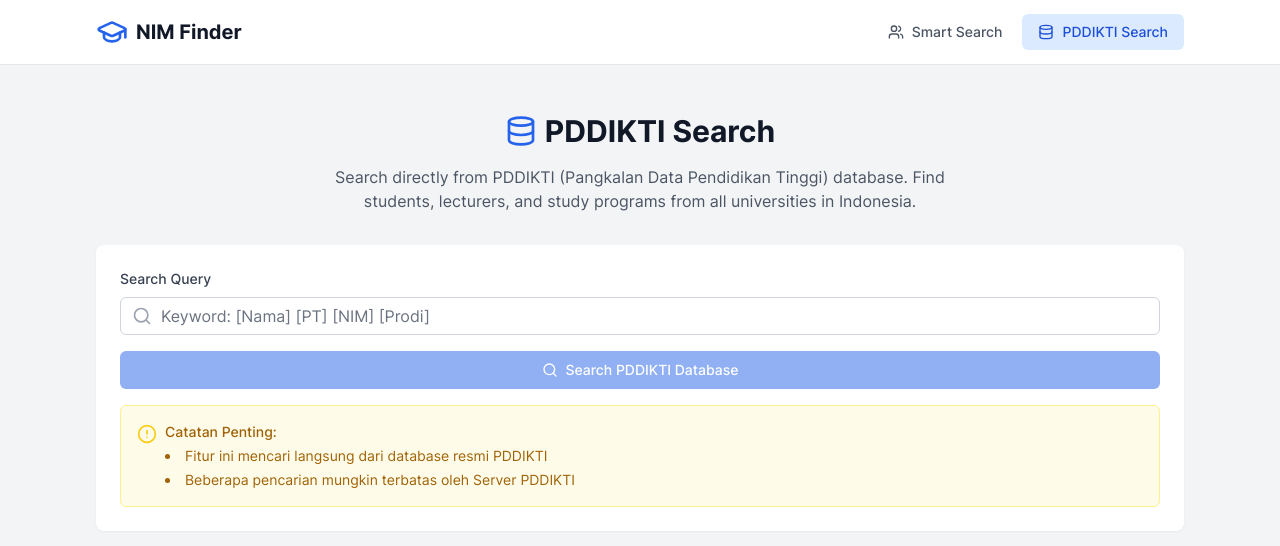
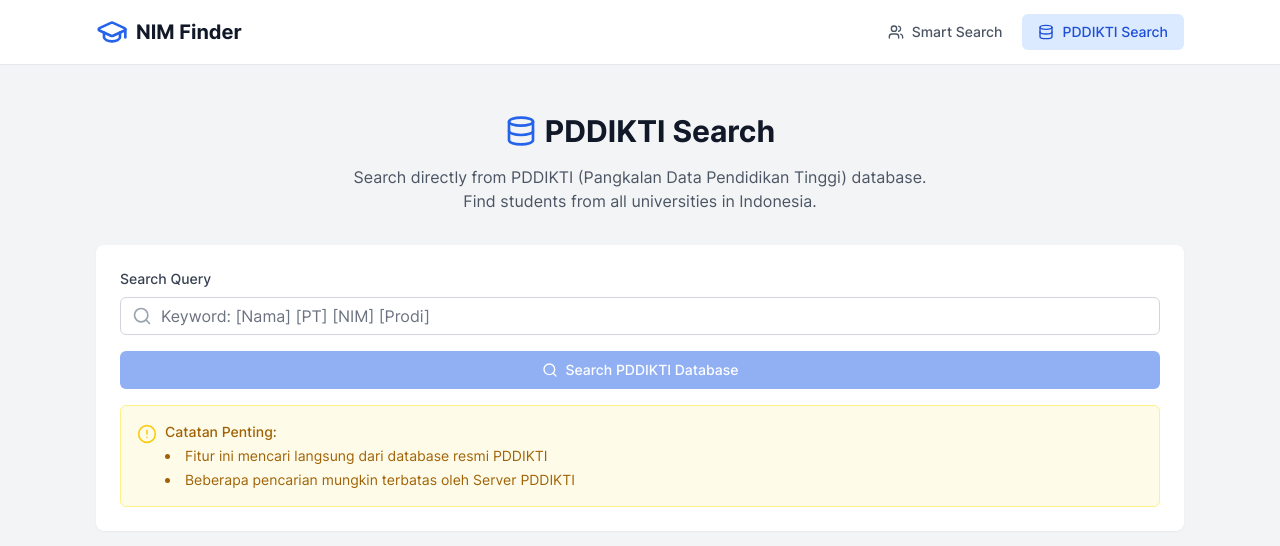
Before and after one commit to hendpraz/nim-finder-hendpraz, a Next.js app: page /pddikti in a window 1280 px wide. Shown: the top 546 px of the page. Built offline with nearby package versions, Linux system fonts and the light colour scheme.

Commit message:
feat: update pddikti search subtitle

```diff
--- a/src/app/pddikti/page.tsx
+++ b/src/app/pddikti/page.tsx
@@ -178,8 +178,10 @@
             </div>
             <p className='text-gray-600 max-w-2xl mx-auto'>
               Search directly from PDDIKTI (Pangkalan Data Pendidikan Tinggi)
-              database. Find students, lecturers, and study programs from all
-              universities in Indonesia.
+              database.
+            </p>
+            <p className='text-gray-600 max-w-2xl mx-auto'>
+              Find students from all universities in Indonesia.
             </p>
           </div>
 
```
